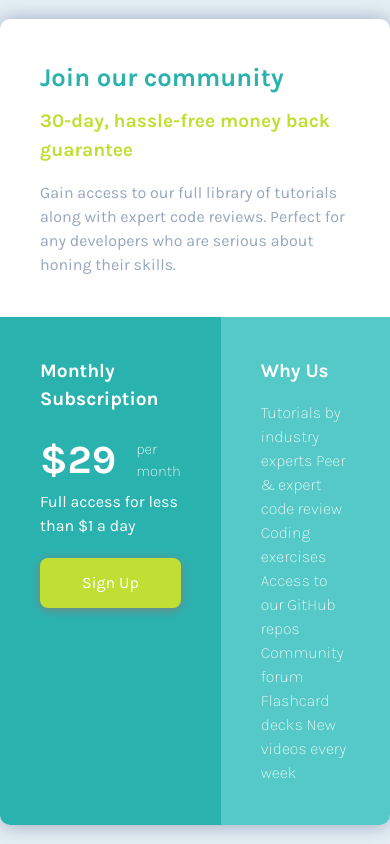
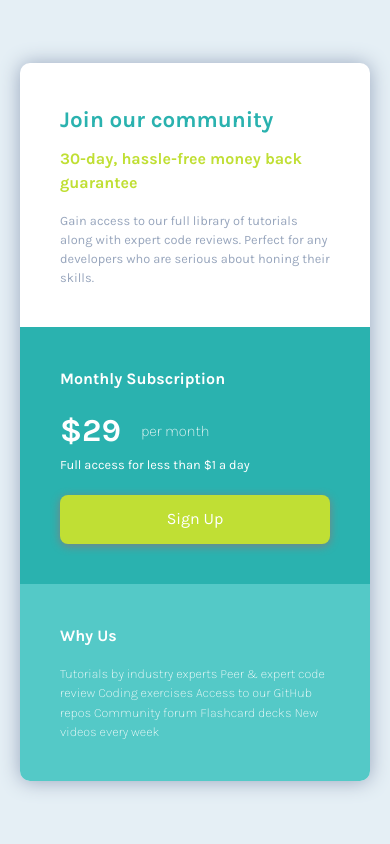
Before and after one commit to lenez12/Single-price-grid-component, a plain HTML site: page index.html in a window 390 px wide. Drawn offline with Linux system fonts and the light colour scheme.

Commit message:
change responsive query

```diff
--- a/css/styles.css
+++ b/css/styles.css
@@ -164,3 +164,42 @@ span {
 		margin-right: 20px;
 	}
 }
+
+@media only screen and (max-width: 1200px) {
+	.grid {
+		display: grid;
+		grid-template-columns: 1fr;
+		grid-template-rows: 1fr;
+		background: white;
+		border-radius: 10px;
+		margin: 0 auto;
+		overflow: hidden;
+		margin: 0 20px;
+	}
+
+	.content__overview {
+		grid-column: 1;
+	}
+
+	h1 {
+		color: var(--cyan-color);
+		font-size: 1.4rem;
+		margin-bottom: 10px;
+	}
+
+	h2 {
+		font-size: 1rem;
+		color: white;
+		margin-bottom: 16px;
+	}
+
+	.content__description-text {
+		font-size: 0.8rem;
+	}
+
+	.price__nominal {
+		font-size: 2rem;
+		font-weight: 700;
+		margin-right: 20px;
+	}
+}
```
